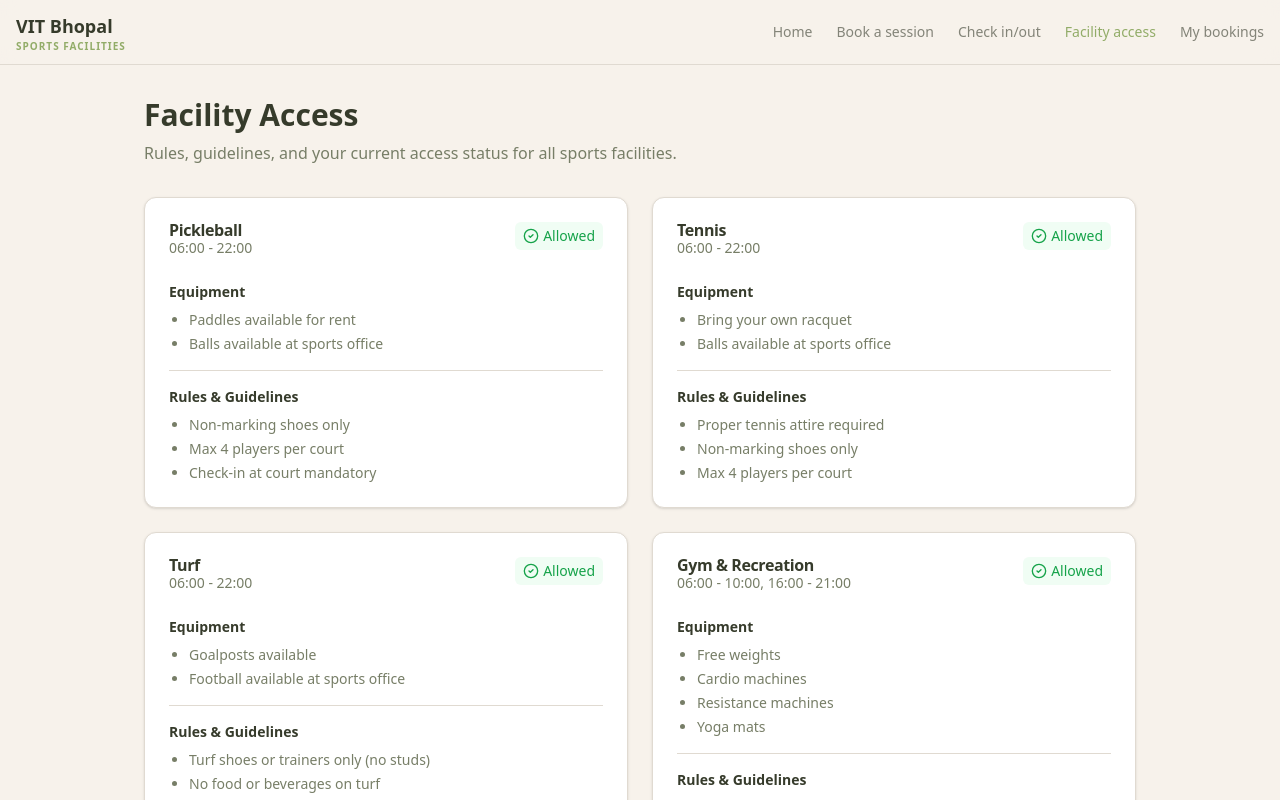
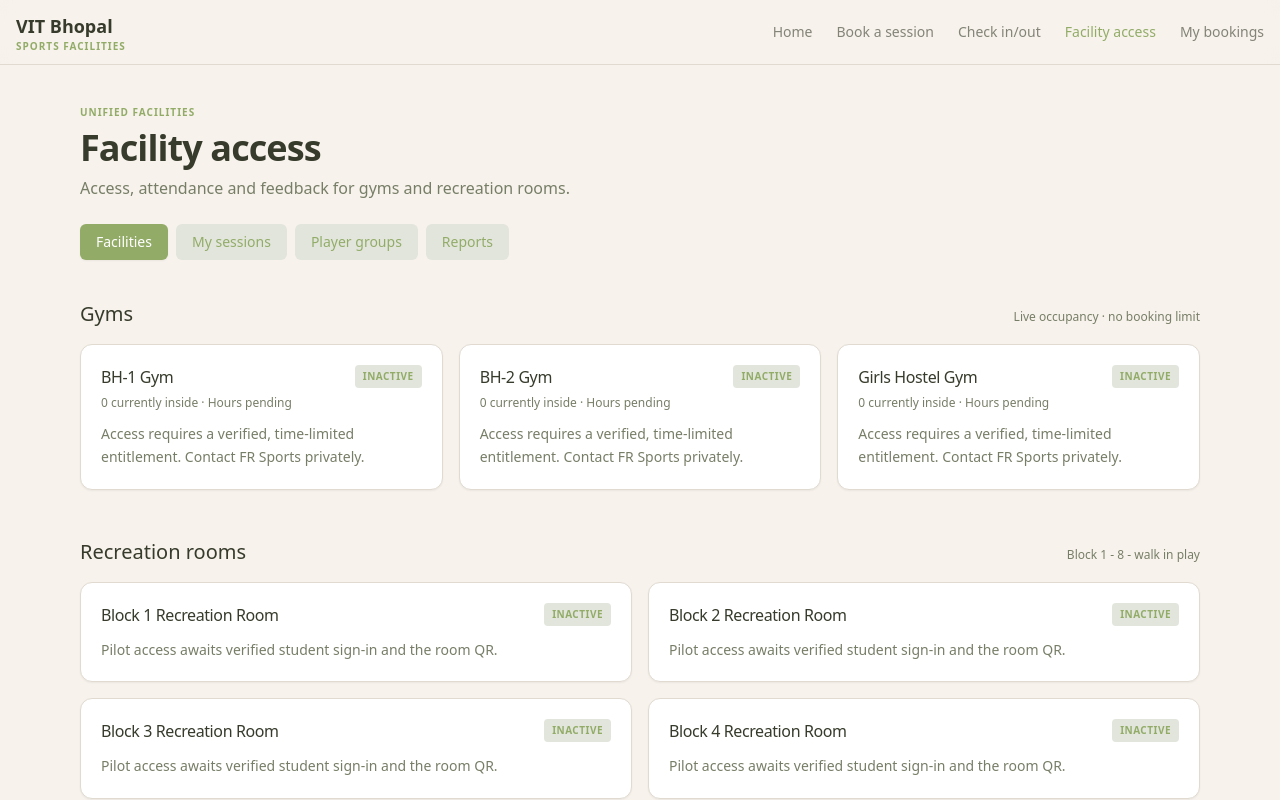
Before and after one commit to shahabhilash/vit-bhopal-sports-facilities, a Next.js app: page /access in a window 1280 px wide. Shown: the top 800 px of the page. Built offline with nearby package versions, Linux system fonts and the light colour scheme.

Commit message:
Redesign Facility Access page to match new layout

```diff
--- a/app/access/page.tsx
+++ b/app/access/page.tsx
@@ -1,55 +1,102 @@
 "use client"
-import { sportsFacilities } from "@/data/facilities";
 import { Card, CardContent, CardHeader, CardTitle, CardDescription } from "@/components/ui/card";
-import { CheckCircle2, AlertCircle } from "lucide-react";
 
 export default function AccessPage() {
+  const gyms = ["BH-1 Gym", "BH-2 Gym", "Girls Hostel Gym"];
+  const recRooms = [
+    "Block 1 Recreation Room", "Block 2 Recreation Room",
+    "Block 3 Recreation Room", "Block 4 Recreation Room",
+    "Block 5 Recreation Room", "Block 6 Recreation Room",
+    "Block 7 Recreation Room", "Block 8 Recreation Room"
+  ];
+
   return (
-    <div className="container mx-auto px-4 py-8 max-w-5xl">
-      <h1 className="text-3xl font-bold mb-2">Facility Access</h1>
-      <p className="text-muted-foreground mb-8">Rules, guidelines, and your current access status for all sports facilities.</p>
+    <div className="container mx-auto px-4 py-10 max-w-6xl">
+      <div className="mb-6">
+        <div className="text-[10px] font-bold tracking-widest text-primary uppercase mb-2">
+          UNIFIED FACILITIES
+        </div>
+        <h1 className="text-3xl md:text-4xl font-semibold tracking-tight text-foreground mb-2">
+          Facility access
+        </h1>
+        <p className="text-muted-foreground">
+          Access, attendance and feedback for gyms and recreation rooms.
+        </p>
+      </div>
 
-      <div className="grid grid-cols-1 md:grid-cols-2 gap-6">
-        {sportsFacilities.map(facility => (
-          <Card key={facility.id} className="flex flex-col">
-            <CardHeader>
-              <div className="flex justify-between items-start">
-                <div>
-                  <CardTitle>{facility.name}</CardTitle>
-                  <CardDescription>{facility.openingHours}</CardDescription>
+      <div className="flex flex-wrap gap-2 mb-10">
+        <button className="px-4 py-2 bg-primary text-primary-foreground text-sm font-medium rounded-md shadow-sm">
+          Facilities
+        </button>
+        <button className="px-4 py-2 bg-secondary text-secondary-foreground hover:bg-secondary/80 text-sm font-medium rounded-md transition-colors">
+          My sessions
+        </button>
+        <button className="px-4 py-2 bg-secondary text-secondary-foreground hover:bg-secondary/80 text-sm font-medium rounded-md transition-colors">
+          Player groups
+        </button>
+        <button className="px-4 py-2 bg-secondary text-secondary-foreground hover:bg-secondary/80 text-sm font-medium rounded-md transition-colors">
+          Reports
+        </button>
       </div>
-                {facility.userAccessStatus === 'Allowed' ? (
-                  <span className="flex items-center text-sm font-medium text-green-600 bg-green-50 px-2 py-1 rounded-md">
-                    <CheckCircle2 className="w-4 h-4 mr-1" /> Allowed
+
+      <div className="space-y-12">
+        {/* Gyms Section */}
+        <section>
+          <div className="flex justify-between items-baseline mb-4">
+            <h2 className="text-xl font-medium text-foreground">Gyms</h2>
+            <span className="text-xs text-muted-foreground">Live occupancy · no booking limit</span>
+          </div>
+          <div className="grid grid-cols-1 md:grid-cols-2 lg:grid-cols-3 gap-4">
+            {gyms.map((gym, idx) => (
+              <Card key={idx} className="shadow-sm border-border bg-card">
+                <CardHeader className="p-5 pb-3">
+                  <div className="flex justify-between items-start gap-4">
+                    <CardTitle className="text-base font-medium">{gym}</CardTitle>
+                    <span className="text-[10px] font-semibold tracking-wider bg-secondary text-secondary-foreground px-2 py-1 rounded uppercase">
+                      Inactive
                     </span>
-                ) : (
-                  <span className="flex items-center text-sm font-medium text-red-600 bg-red-50 px-2 py-1 rounded-md">
-                    <AlertCircle className="w-4 h-4 mr-1" /> Restricted
-                  </span>
-                )}
                   </div>
+                  <CardDescription className="text-xs font-medium text-muted-foreground mt-1">
+                    0 currently inside · Hours pending
+                  </CardDescription>
                 </CardHeader>
-            <CardContent className="flex-1 space-y-4">
-              <div>
-                <h4 className="text-sm font-semibold mb-2">Equipment</h4>
-                <ul className="list-disc pl-5 text-sm text-muted-foreground space-y-1">
-                  {facility.equipment.map((eq, i) => (
-                    <li key={i}>{eq}</li>
-                  ))}
-                </ul>
-              </div>
-              <div className="pt-4 border-t">
-                <h4 className="text-sm font-semibold mb-2">Rules & Guidelines</h4>
-                <ul className="list-disc pl-5 text-sm text-muted-foreground space-y-1">
-                  {facility.rules.map((rule, i) => (
-                    <li key={i}>{rule}</li>
-                  ))}
-                </ul>
-              </div>
+                <CardContent className="p-5 pt-0">
+                  <p className="text-sm text-muted-foreground leading-relaxed">
+                    Access requires a verified, time-limited entitlement. Contact FR Sports privately.
+                  </p>
                 </CardContent>
               </Card>
             ))}
           </div>
+        </section>
+
+        {/* Recreation Rooms Section */}
+        <section>
+          <div className="flex justify-between items-baseline mb-4">
+            <h2 className="text-xl font-medium text-foreground">Recreation rooms</h2>
+            <span className="text-xs text-muted-foreground">Block 1 - 8 - walk in play</span>
+          </div>
+          <div className="grid grid-cols-1 md:grid-cols-2 gap-4">
+            {recRooms.map((room, idx) => (
+              <Card key={idx} className="shadow-sm border-border bg-card">
+                <CardHeader className="p-5 pb-3">
+                  <div className="flex justify-between items-start gap-4">
+                    <CardTitle className="text-base font-medium">{room}</CardTitle>
+                    <span className="text-[10px] font-semibold tracking-wider bg-secondary text-secondary-foreground px-2 py-1 rounded uppercase">
+                      Inactive
+                    </span>
+                  </div>
+                </CardHeader>
+                <CardContent className="p-5 pt-0">
+                  <p className="text-sm text-muted-foreground leading-relaxed">
+                    Pilot access awaits verified student sign-in and the room QR.
+                  </p>
+                </CardContent>
+              </Card>
+            ))}
+          </div>
+        </section>
+      </div>
     </div>
   );
 }
```
Lines whose indentation alone changed are shown as unchanged.
